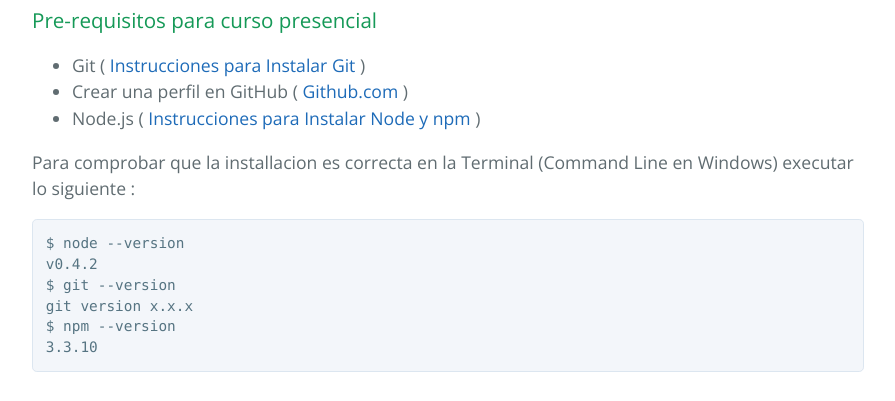
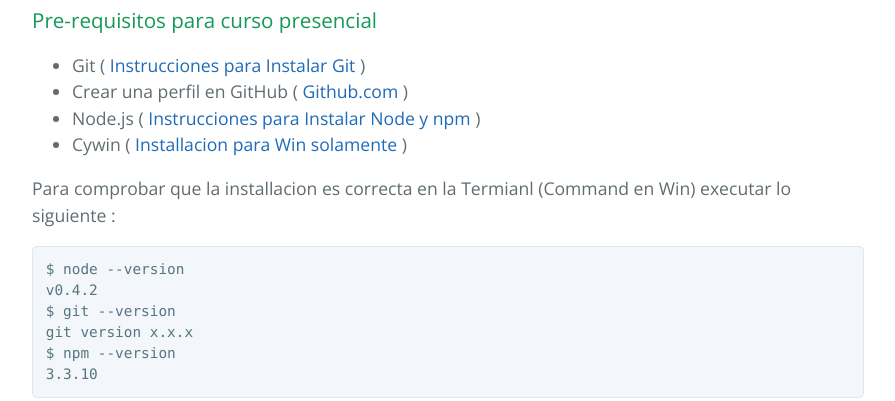
Before and after one commit to APTECIC/Nodejs, a plain HTML site: page index.html in a window 1280 px wide. Shown: the part 780-1181 px from the top of the page, without its empty margins (192-1087 px from the left). Drawn offline with nearby package versions, Linux system fonts and the light colour scheme.

```diff
--- a/index.html
+++ b/index.html
@@ -40,9 +40,10 @@
 <li>Git  ( <a href="http://git-scm.com/">Instrucciones para Instalar Git</a> )</li>
 <li>Crear una perfil en GitHub ( <a href="https://github.com/">Github.com</a> )</li>
 <li>Node.js ( <a href="https://nodejs.org/en/download/">Instrucciones para Instalar Node y npm</a> )</li>
+<li>Cywin ( <a href="http://cygwin.com/install.html">Installacion para Win solamente</a> )</li>
 </ul>
 
-<p>Para comprobar que la installacion es correcta en la Terminal (Command Line en Windows) executar lo siguiente : </p>
+<p>Para comprobar que la installacion es correcta en la Termianl (Command en Win) executar lo siguiente : </p>
 
 <div class="highlight highlight-source-shell"><pre>$ node --version
 v0.4.2
```
Also changed, not shown: params.json (+1 -1 lines).
